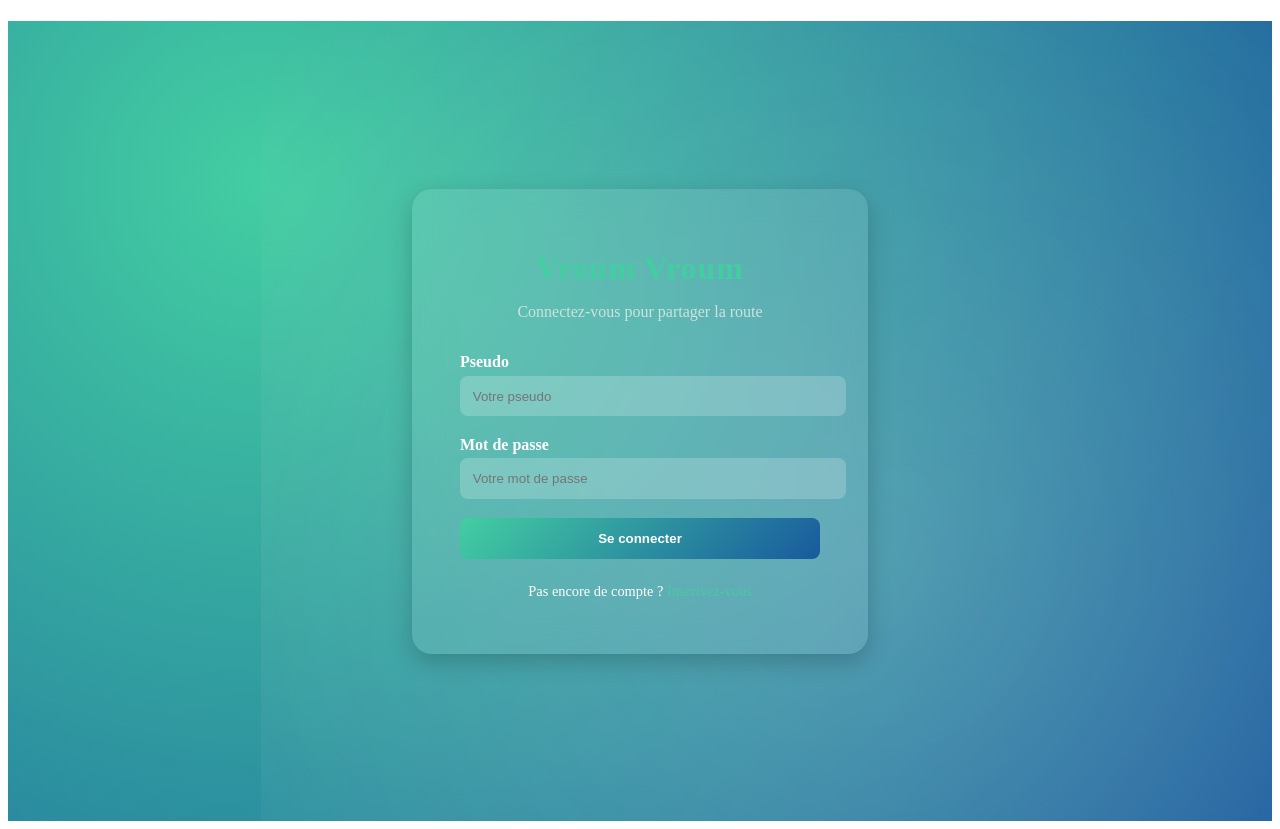
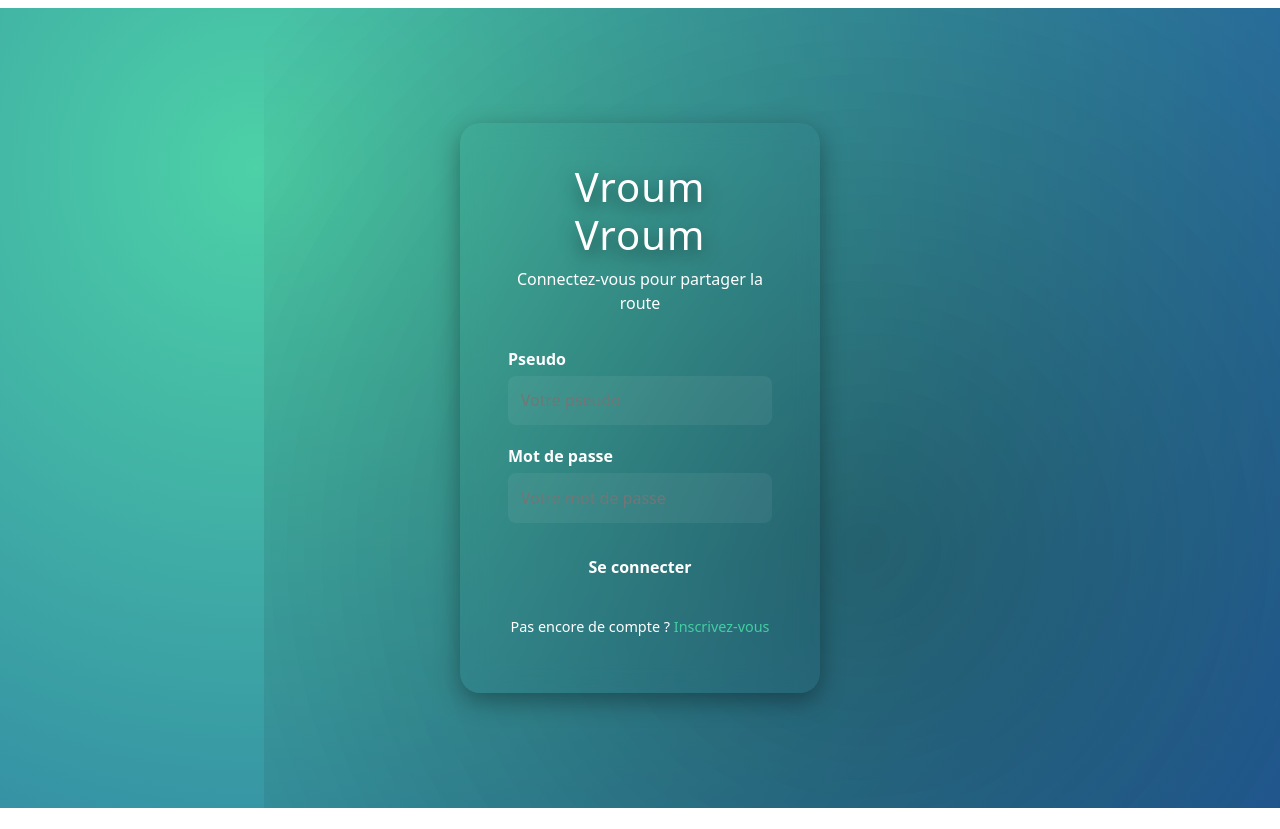
Before and after one commit to popobg/vroum-vroum, an Angular app in the folder front/Vroum_Vroum/: page /login in a window 1280 px wide. After the commit the page ends 808 px from the top, so only its background shows below. Built offline with nearby package versions, Linux system fonts and the light colour scheme.

Commit message:
commit changement page de co + intégration du bootstrap

```diff
--- a/front/Vroum_Vroum/angular.json
+++ b/front/Vroum_Vroum/angular.json
@@ -25,7 +25,11 @@
               }
             ],
             "styles": [
-              "src/styles.css"
+              "src/styles.css",
+              "node_modules/bootstrap/dist/css/bootstrap.min.css"
+            ],
+            "scripts": [
+              "node_modules/bootstrap/dist/js/bootstrap.bundle.min.js"
             ]
           },
           "configurations": {
--- a/front/Vroum_Vroum/package.json
+++ b/front/Vroum_Vroum/package.json
@@ -28,6 +28,8 @@
     "@angular/forms": "^20.3.0",
     "@angular/platform-browser": "^20.3.0",
     "@angular/router": "^20.3.0",
+    "@popperjs/core": "^2.11.8",
+    "bootstrap": "^5.3.8",
     "rxjs": "~7.8.0",
     "tslib": "^2.3.0",
     "zone.js": "~0.15.0"
--- a/front/Vroum_Vroum/src/app/Component/pages/login/login.component.css
+++ b/front/Vroum_Vroum/src/app/Component/pages/login/login.component.css
@@ -1,3 +1,10 @@
+/* nouvelles variables de couleur pour faciliter l'ajustement */
+:root {
+  --accent-green: #43cea2;
+  --accent-blue:  #185a9d;
+  --card-bg:      rgba(255,255,255,0.65);
+  --subtitle-color: #cce3de;
+}
 body, html {
   height: 100%;
   margin: 0;
@@ -18,17 +25,20 @@ body, html {
 .animated-bg {
   position: absolute;
   inset: 0;
-  background: radial-gradient(circle at 20% 20%, #43cea2, #185a9d);
+  /* dégradé d'origine, gardé vif */
+  background: radial-gradient(circle at 20% 20%, rgba(67,206,162,0.95), rgba(24,90,157,0.95));
   overflow: hidden;
-  z-index: 0;
+  z-index:0;
 }
 
-.animated-bg::before, .animated-bg::after {
+.animated-bg::before,
+.animated-bg::after {
   content: '';
   position: absolute;
   width: 150%;
   height: 150%;
-  background: radial-gradient(circle, rgba(255,255,255,0.1), transparent 70%);
+  /* overlay sombre (évite d'éclaircir le fond) */
+  background: radial-gradient(circle, rgba(0,0,0,0.18), transparent 70%);
   animation: moveBg 20s linear infinite;
 }
 
@@ -46,26 +56,27 @@ body, html {
 .login-card {
   position: relative;
   z-index: 1;
-  background: rgba(255,255,255,0.1);
-  backdrop-filter: blur(15px);
+  background: var(--card-bg);
+  backdrop-filter: blur(12px);
   border-radius: 20px;
   padding: 2.5rem 3rem;
   width: 360px;
   text-align: center;
-  color: white;
-  box-shadow: 0 8px 25px rgba(0,0,0,0.2);
+  color: white; /* texte principal blanc pour la majorité */
+  box-shadow: 0 8px 25px rgba(0,0,0,0.35);
   animation: fadeIn 1s ease;
 }
 
 h1 {
   margin-bottom: 0.5rem;
-  color: #43cea2;
+  color: var(--accent-green); /* titre coloré */
   letter-spacing: 1px;
+  text-shadow: 0 6px 18px rgba(0,0,0,0.5); /* pour bien trancher */
 }
 
 .subtitle {
   margin-bottom: 2rem;
-  color: #cce3de;
+  color: var(--subtitle-color);
 }
 
 .login-form {
@@ -89,22 +100,21 @@ input {
   padding: 0.8rem;
   border: none;
   border-radius: 8px;
-  background: rgba(255,255,255,0.2);
+  background: rgba(255,255,255,0.06);
   color: white;
   outline: none;
   transition: 0.3s;
 }
-
 input:focus {
-  background: rgba(255,255,255,0.3);
-  box-shadow: 0 0 10px #43cea2;
+  background: rgba(255,255,255,0.18);
+  box-shadow: 0 0 10px rgba(67,206,162,0.25);
 }
 
 button {
   padding: 0.8rem;
   border: none;
   border-radius: 8px;
-  background: linear-gradient(135deg, #43cea2, #185a9d);
+  background: linear-gradient(135deg, var(--accent-green), var(--accent-blue));
   color: white;
   font-weight: 600;
   cursor: pointer;
```
Also changed, not shown: 1 other file (tests, documents, lock files or other folders).
